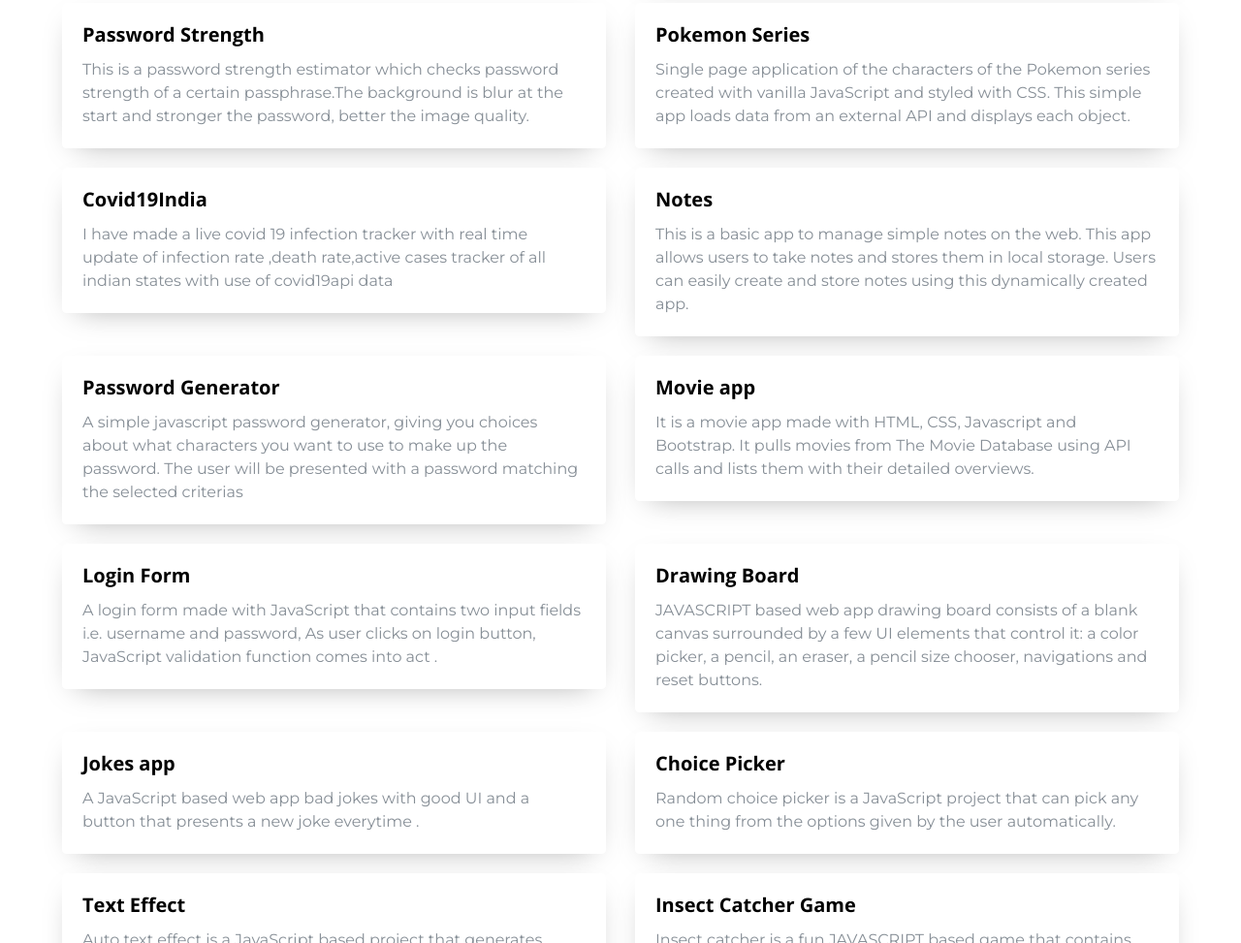
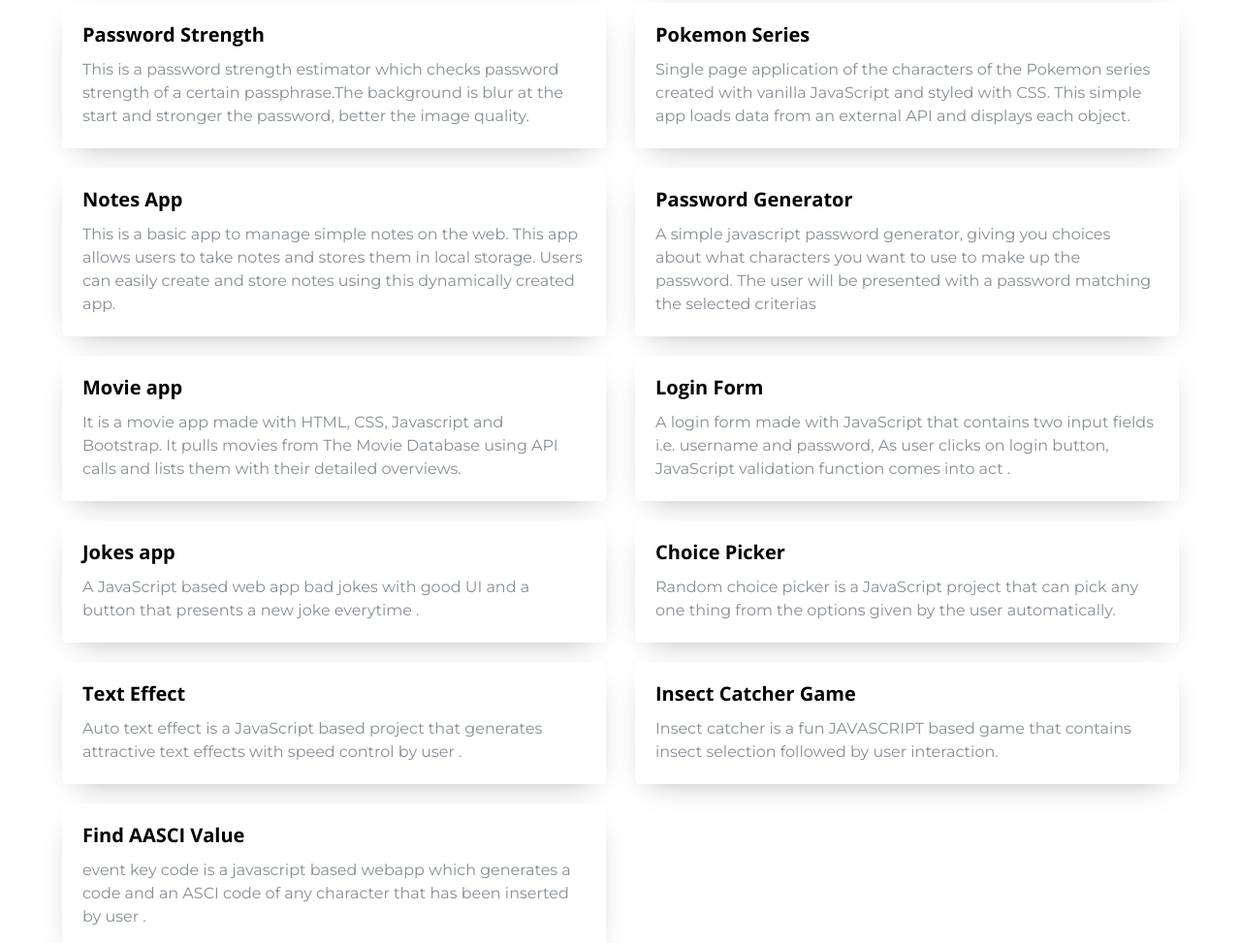
Before and after one commit to samyakkhabiya/potfolio.github.io, a plain HTML site: page Project.html in a window 1280 px wide. Shown: the part 1188-2161 px from the top of the page at 97% size. Drawn offline with nearby package versions, Linux system fonts and the light colour scheme; a web font is replaced by a local one.

Commit message:
Update Project.html

```diff
--- a/Project.html
+++ b/Project.html
@@ -181,25 +181,10 @@
 
 
                       <div class="col-sm-6">
-                        <a class="Project-box" href="https://samyakkhabiya.github.io/Covid19India.io/">
-                        <div class="card boxx">
-                          <div class="card-body">
-                            <h5 class="card-title">Covid19India</h5>
-                            <p class="card-text project-text">I have made a live covid 19 infection tracker with real time update of
-                              infection rate ,death rate,active cases tracker of all indian states with use of covid19api data
-                            </p>
-
-                          </div>
-                        </div>
-                        </a>
-                      </div>
-
-
-                      <div class="col-sm-6">
                         <a class="Project-box" href="https://samyakkhabiya.github.io/Notes.github.io/">
                         <div class="card boxx">
                           <div class="card-body">
-                            <h5 class="card-title">Notes</h5>
+                            <h5 class="card-title">Notes App</h5>
                             <p class="card-text project-text">This is a basic app to manage simple notes on the web. This app allows users to take notes and stores them in local storage. Users can easily create and store notes using this dynamically created app.
                             </p>
 
@@ -243,20 +228,6 @@
                           <div class="card-body">
                             <h5 class="card-title">Login Form</h5>
                             <p class="card-text project-text">A login form made with JavaScript that contains two input fields i.e. username and password, As user clicks on login button, JavaScript validation function comes into act .
-                            </p>
-
-                          </div>
-                        </div>
-                        </a>
-                      </div>
-
-                      <div class="col-sm-6">
-                        <a class="Project-box" href="https://samyakkhabiya.github.io/DrawingBoard.github.io/">
-                        <div class="card boxx">
-                          <div class="card-body">
-                            <h5 class="card-title">Drawing Board</h5>
-                            <p class="card-text project-text">JAVASCRIPT based web app drawing board consists of a blank canvas surrounded by a few UI elements that control it: a color picker, a pencil,  an eraser, a pencil size chooser, navigations and reset buttons.
-
                             </p>
 
                           </div>
```
